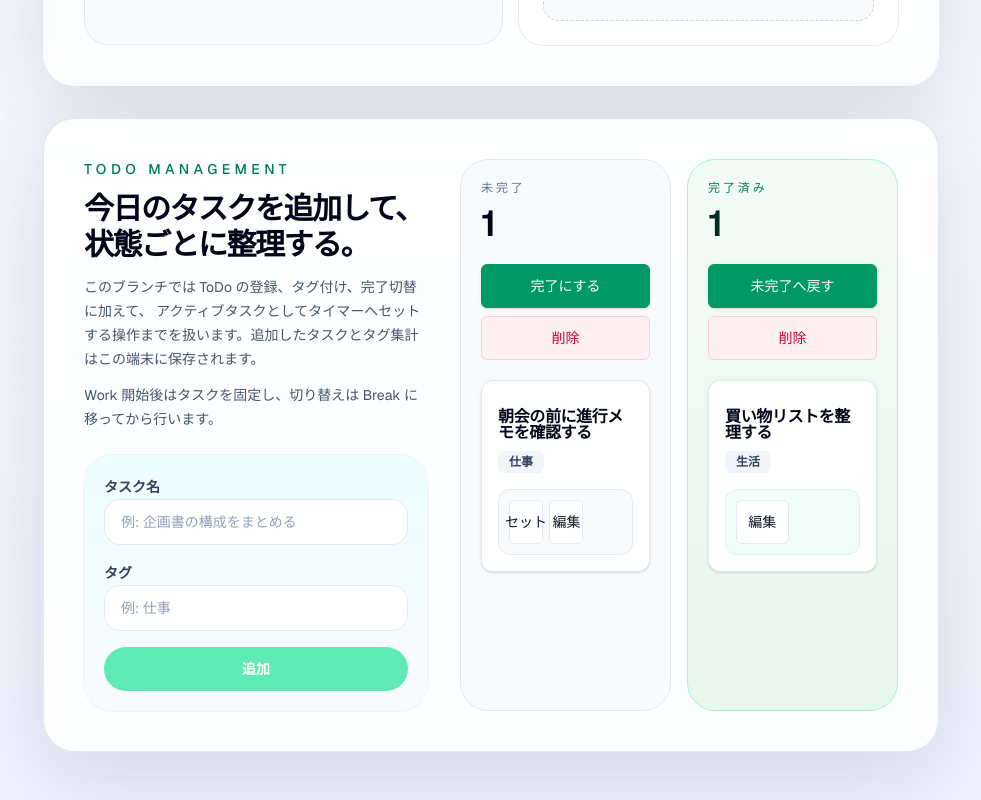
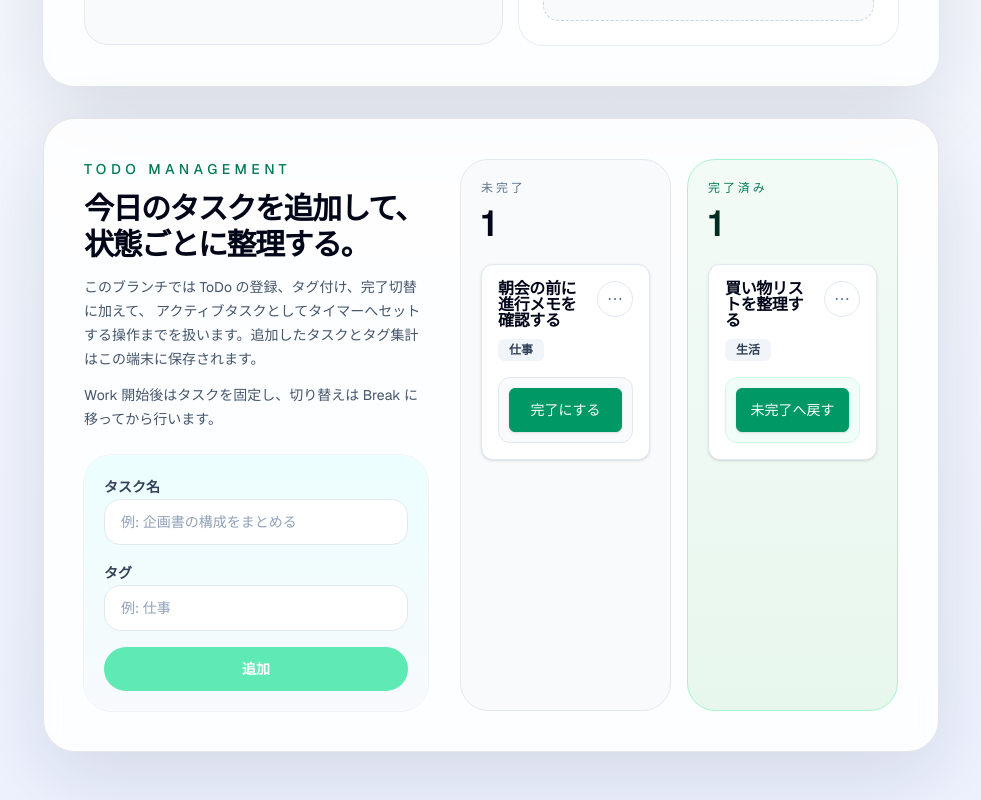
Before and after one commit to arakink/pomo-list, a Next.js app: page / in a window 1280 px wide. Shown: the part 1223-2023 px from the top of the page, without its empty margins (149-1130 px from the left). Built offline with nearby package versions, Linux system fonts and the light colour scheme.

Commit message:
refactor: 不要な選択機能を削除し、タスクメニューを改善

```diff
--- a/components/todo-panel.tsx
+++ b/components/todo-panel.tsx
@@ -16,17 +16,6 @@ import { Todo } from "@/lib/pomo-list";
 import { cn } from "@/lib/utils";
 
 type ColumnType = "incomplete" | "completed";
-type SelectionMode = "toggleStatus" | "delete" | null;
-type TodoColumnSelection = {
-  mode: SelectionMode;
-  column: ColumnType | null;
-  selectedTodoIds: string[];
-  onStartToggleStatus: () => void;
-  onStartDelete: () => void;
-  onConfirm: () => void;
-  onCancel: () => void;
-  onSelect: (id: string) => void;
-};
 type TodoColumnEditing = {
   todoId: string | null;
   title: string;
@@ -40,30 +29,6 @@ type TodoColumnEditing = {
 
 function getPrimaryActionLabel(columnType: ColumnType) {
   return columnType === "incomplete" ? "完了にする" : "未完了へ戻す";
-}
-
-function getConfirmActionLabel(
-  mode: SelectionMode,
-  columnType: ColumnType,
-) {
-  if (mode === "delete") {
-    return "削除を実行";
-  }
-
-  return getPrimaryActionLabel(columnType);
-}
-
-function getSelectionDescription(
-  mode: SelectionMode,
-  columnType: ColumnType,
-) {
-  if (mode === "delete") {
-    return "対象のタスクを選んで削除します。";
-  }
-
-  return columnType === "incomplete"
-    ? "完了にしたいタスクを選んでください。"
-    : "未完了へ戻したいタスクを選んでください。";
 }
 
 function createTodoId() {
@@ -97,12 +62,10 @@ export function TodoPanel({
 }: TodoPanelProps) {
   const [title, setTitle] = useState("");
   const [tag, setTag] = useState("");
-  const [selectedTodoIds, setSelectedTodoIds] = useState<string[]>([]);
-  const [selectionMode, setSelectionMode] = useState<SelectionMode>(null);
-  const [selectionColumn, setSelectionColumn] = useState<ColumnType | null>(null);
   const [editingTodoId, setEditingTodoId] = useState<string | null>(null);
   const [editingTitle, setEditingTitle] = useState("");
   const [editingTag, setEditingTag] = useState("");
+  const [openMenuTodoId, setOpenMenuTodoId] = useState<string | null>(null);
 
   const incompleteTodos = todos.filter((todo) => !todo.completed);
   const completedTodos = todos.filter((todo) => todo.completed);
@@ -127,35 +90,8 @@ export function TodoPanel({
     setTag("");
   };
 
-  const toggleTodoSelected = (id: string) => {
-    setSelectedTodoIds((currentIds) =>
-      currentIds.includes(id)
-        ? currentIds.filter((currentId) => currentId !== id)
-        : [...currentIds, id],
-    );
-  };
-
-  const startSelection = (
-    mode: Exclude<SelectionMode, null>,
-    column: ColumnType,
-  ) => {
-    setSelectionMode(mode);
-    setSelectionColumn(column);
-    setSelectedTodoIds([]);
-  };
-
-  const cancelSelection = () => {
-    setSelectionMode(null);
-    setSelectionColumn(null);
-    setSelectedTodoIds([]);
-  };
-
-  const moveSelectedTodos = (completed: boolean) => {
-    onUpdateTodoCompletion(selectedTodoIds, completed);
-    cancelSelection();
-  };
-
   const startEditingTodo = (todo: Todo) => {
+    setOpenMenuTodoId(null);
     setEditingTodoId(todo.id);
     setEditingTitle(todo.title);
     setEditingTag(todo.tag);
@@ -190,33 +126,23 @@ export function TodoPanel({
     cancelEditingTodo();
   };
 
-  const deleteSelectedTodos = () => {
-    onDeleteTodos(selectedTodoIds);
+  const handleToggleTodoCompletion = (todo: Todo) => {
+    onUpdateTodoCompletion([todo.id], !todo.completed);
+    setOpenMenuTodoId(null);
 
-    if (editingTodoId !== null && selectedTodoIds.includes(editingTodoId)) {
+    if (editingTodoId === todo.id) {
       cancelEditingTodo();
     }
-
-    cancelSelection();
   };
 
-  const createSelection = (column: ColumnType): TodoColumnSelection => ({
-    mode: selectionMode,
-    column: selectionColumn,
-    selectedTodoIds,
-    onStartToggleStatus: () => startSelection("toggleStatus", column),
-    onStartDelete: () => startSelection("delete", column),
-    onConfirm: () => {
-      if (selectionMode === "delete") {
-        deleteSelectedTodos();
-        return;
+  const handleDeleteTodo = (todoId: string) => {
+    onDeleteTodos([todoId]);
+    setOpenMenuTodoId(null);
+
+    if (editingTodoId === todoId) {
+      cancelEditingTodo();
     }
-
-      moveSelectedTodos(column === "incomplete");
-    },
-    onCancel: cancelSelection,
-    onSelect: toggleTodoSelected,
-  });
+  };
 
   const editing: TodoColumnEditing = {
     todoId: editingTodoId,
@@ -304,7 +230,6 @@ export function TodoPanel({
             emptyMessage="まだタスクはありません。追加するとここに表示されます。"
             todos={incompleteTodos}
             columnType="incomplete"
-            selection={createSelection("incomplete")}
             editing={editing}
             tone="slate"
             activeTaskId={activeTaskId}
@@ -312,6 +237,15 @@ export function TodoPanel({
             canClearActiveTask={canClearActiveTask}
             onSetActiveTask={onSetActiveTask}
             onClearActiveTask={onClearActiveTask}
+            onToggleTodoCompletion={handleToggleTodoCompletion}
+            onDeleteTodo={handleDeleteTodo}
+            openMenuTodoId={openMenuTodoId}
+            onToggleMenu={(todoId) =>
+              setOpenMenuTodoId((currentId) =>
+                currentId === todoId ? null : todoId,
+              )
+            }
+            onCloseMenu={() => setOpenMenuTodoId(null)}
           />
           <TodoColumn
             title="完了済み"
@@ -319,7 +253,6 @@ export function TodoPanel({
             emptyMessage="完了したタスクはまだありません。"
             todos={completedTodos}
             columnType="completed"
-            selection={createSelection("completed")}
             editing={editing}
             tone="emerald"
             activeTaskId={activeTaskId}
@@ -327,6 +260,15 @@ export function TodoPanel({
             canClearActiveTask={canClearActiveTask}
             onSetActiveTask={onSetActiveTask}
             onClearActiveTask={onClearActiveTask}
+            onToggleTodoCompletion={handleToggleTodoCompletion}
+            onDeleteTodo={handleDeleteTodo}
+            openMenuTodoId={openMenuTodoId}
+            onToggleMenu={(todoId) =>
+              setOpenMenuTodoId((currentId) =>
+                currentId === todoId ? null : todoId,
+              )
+            }
+            onCloseMenu={() => setOpenMenuTodoId(null)}
           />
         </div>
       </div>
@@ -340,7 +282,6 @@ type TodoColumnProps = {
   emptyMessage: string;
   todos: Todo[];
   columnType: ColumnType;
-  selection: TodoColumnSelection;
   editing: TodoColumnEditing;
   tone: "slate" | "emerald";
   activeTaskId: string | null;
@@ -348,6 +289,11 @@ type TodoColumnProps = {
   canClearActiveTask: boolean;
   onSetActiveTask: (todoId: string) => void;
   onClearActiveTask: () => void;
+  onToggleTodoCompletion: (todo: Todo) => void;
+  onDeleteTodo: (todoId: string) => void;
+  openMenuTodoId: string | null;
+  onToggleMenu: (todoId: string) => void;
+  onCloseMenu: () => void;
 };
 
 function TodoColumn({
@@ -356,7 +302,6 @@ function TodoColumn({
   emptyMessage,
   todos,
   columnType,
-  selection,
   editing,
   tone,
   activeTaskId,
@@ -364,6 +309,11 @@ function TodoColumn({
   canClearActiveTask,
   onSetActiveTask,
   onClearActiveTask,
+  onToggleTodoCompletion,
+  onDeleteTodo,
+  openMenuTodoId,
+  onToggleMenu,
+  onCloseMenu,
 }: TodoColumnProps) {
   const panelClassName =
     tone === "emerald"
@@ -380,25 +330,8 @@ function TodoColumn({
     tone === "emerald"
       ? "border-emerald-200 bg-white text-slate-950 placeholder:text-slate-400 focus-visible:border-emerald-500 focus-visible:ring-emerald-500/10"
       : "";
-  const checkboxClassName =
-    tone === "emerald"
-      ? "border-emerald-300 bg-white text-emerald-700 accent-emerald-600"
-      : "border-slate-300 bg-white text-emerald-700 accent-emerald-600";
-  const hasSelection = todos.some((todo) =>
-    selection.selectedTodoIds.includes(todo.id),
-  );
-  const isSelectingInThisColumn = selection.column === columnType;
   const primaryActionLabel = getPrimaryActionLabel(columnType);
-  const confirmActionLabel = getConfirmActionLabel(selection.mode, columnType);
-  const selectionDescription = getSelectionDescription(
-    selection.mode,
-    columnType,
-  );
-  const canSetTask = columnType === "incomplete" && !isSelectingInThisColumn;
-  const selectionCardClassName =
-    tone === "emerald"
-      ? "border-emerald-200 bg-white text-slate-700"
-      : "bg-white";
+  const canSetTask = columnType === "incomplete";
   const todoCardClassName =
     tone === "emerald"
       ? "border-emerald-100 bg-white shadow-[0_10px_28px_rgba(16,185,129,0.08)]"
@@ -409,9 +342,8 @@ function TodoColumn({
       : "border-slate-200 bg-slate-50";
   const primaryButtonVariant = "default";
   const secondaryButtonVariant = "secondary";
-  const destructiveButtonVariant = "destructive";
   const actionButtonClassName =
-    "h-auto min-h-11 whitespace-normal px-4 py-3 text-center leading-[1.2] shadow-none";
+    "h-auto min-h-11 whitespace-normal px-4 py-3 text-center leading-[1.25] shadow-none";
   const primaryButtonClassName =
     tone === "emerald"
       ? "border-emerald-600 bg-emerald-600 text-white hover:border-emerald-700 hover:bg-emerald-700"
@@ -434,89 +366,11 @@ function TodoColumn({
         </div>
       </div>
 
-      <div className="mt-5 grid gap-2">
-        {isSelectingInThisColumn ? (
-          <>
-            <Card className={selectionCardClassName}>
-              <CardContent className="p-4">
-                <p className={cn("text-sm leading-6", eyebrowClassName)}>
-                  {selectionDescription}
-                </p>
-              </CardContent>
-            </Card>
-            <Button
-              onClick={selection.onConfirm}
-              disabled={!hasSelection}
-              variant={
-                selection.mode === "delete"
-                  ? destructiveButtonVariant
-                  : primaryButtonVariant
-              }
-              className={cn("w-full rounded-2xl", actionButtonClassName, selection.mode !== "delete" && primaryButtonClassName)}
-            >
-              {confirmActionLabel}
-            </Button>
-            <Button
-              onClick={selection.onCancel}
-              variant={secondaryButtonVariant}
-              className={cn("w-full rounded-2xl", actionButtonClassName, secondaryButtonClassName)}
-            >
-              キャンセル
-            </Button>
-          </>
-        ) : (
-          <>
-            <Button
-              onClick={selection.onStartToggleStatus}
-              variant={primaryButtonVariant}
-              className={cn("w-full rounded-2xl", actionButtonClassName, primaryButtonClassName)}
-            >
-              {primaryActionLabel}
-            </Button>
-            <Button
-              onClick={selection.onStartDelete}
-              variant={destructiveButtonVariant}
-              className={cn("w-full rounded-2xl", actionButtonClassName)}
-            >
-              削除
-            </Button>
-          </>
-        )}
-      </div>
-
       {todos.length > 0 ? (
         <ul className="mt-5 space-y-3">
           {todos.map((todo) => (
             <li key={todo.id}>
               <Card className={cn("overflow-hidden rounded-2xl transition", todoCardClassName)}>
-                {isSelectingInThisColumn ? (
-                  <CardHeader className="pb-0">
-                    <label
-                      className={cn(
-                        "flex items-center gap-3 rounded-xl border px-3 py-2.5",
-                        tone === "emerald"
-                          ? "border-white/10 bg-white/6"
-                          : "border-slate-200 bg-slate-50",
-                      )}
-                    >
-                      <div className="flex items-center gap-3">
-                        <input
-                          type="checkbox"
-                          checked={selection.selectedTodoIds.includes(todo.id)}
-                          onChange={() => selection.onSelect(todo.id)}
-                          aria-label={`「${todo.title}」を選択`}
-                          className={`h-4 w-4 rounded border ${checkboxClassName}`}
-                        />
-                        <span
-                          className={`text-xs font-semibold uppercase tracking-[0.18em] ${eyebrowClassName}`}
-                        >
-                          選択
-                        </span>
-                      </div>
-                    </label>
-                  </CardHeader>
-                ) : null}
-
                 {editing.todoId === todo.id ? (
                   <>
                     <CardHeader>
@@ -554,19 +408,8 @@ function TodoColumn({
                 ) : (
                   <>
                     <CardHeader className="space-y-3">
-                      <div className="flex flex-wrap items-center justify-end gap-2">
-                        {activeTaskId === todo.id ? (
-                          <Badge
-                            className={cn(
-                              "bg-orange-100 text-orange-800",
-                              tone === "emerald" && "bg-emerald-700 text-white",
-                            )}
-                          >
-                            Current Focus
-                          </Badge>
-                        ) : null}
-                      </div>
-                      <div className="space-y-2">
+                      <div className="relative flex items-start justify-between gap-3">
+                        <div className="min-w-0 flex-1 space-y-2">
                           <CardTitle className={cn("leading-6", titleClassName)}>
                             {todo.title}
                           </CardTitle>
@@ -586,6 +429,73 @@ function TodoColumn({
                             <p className={`text-xs font-medium ${emptyClassName}`}>タグなし</p>
                           )}
                         </div>
+                        <div className="flex shrink-0 items-center gap-2">
+                        {activeTaskId === todo.id ? (
+                          <Badge
+                            className={cn(
+                              "bg-orange-100 text-orange-800",
+                              tone === "emerald" && "bg-emerald-700 text-white",
+                            )}
+                          >
+                            Current Focus
+                          </Badge>
+                        ) : null}
+                          <button
+                            type="button"
+                            onClick={() => onToggleMenu(todo.id)}
+                            aria-label="タスクメニューを開く"
+                            className="inline-flex h-9 w-9 items-center justify-center rounded-full border border-slate-200 bg-white text-slate-500 transition hover:border-slate-300 hover:bg-slate-50 hover:text-slate-700"
+                          >
+                            ⋯
+                          </button>
+                        </div>
+                        {openMenuTodoId === todo.id ? (
+                          <div className="absolute top-11 right-0 z-10 w-40 rounded-xl border border-slate-200 bg-white p-1.5 shadow-[0_18px_32px_rgba(15,23,42,0.12)]">
+                            {canSetTask ? (
+                              <button
+                                type="button"
+                                onClick={() => {
+                                  if (activeTaskId === todo.id && canClearActiveTask) {
+                                    onClearActiveTask();
+                                  } else {
+                                    onSetActiveTask(todo.id);
+                                  }
+                                  onCloseMenu();
+                                }}
+                                disabled={
+                                  activeTaskId === todo.id
+                                    ? !canClearActiveTask
+                                    : !canSetActiveTask
+                                }
+                                className="flex w-full items-center rounded-lg px-3 py-2 text-left text-sm text-slate-700 transition hover:bg-slate-50 disabled:cursor-not-allowed disabled:text-slate-400"
+                              >
+                                {activeTaskId === todo.id
+                                  ? canClearActiveTask
+                                    ? "セットを解除"
+                                    : "セット中"
+                                  : "タスクをセット"}
+                              </button>
+                            ) : null}
+                            <button
+                              type="button"
+                              onClick={() => {
+                                editing.onStart(todo);
+                                onCloseMenu();
+                              }}
+                              className="flex w-full items-center rounded-lg px-3 py-2 text-left text-sm text-slate-700 transition hover:bg-slate-50"
+                            >
+                              編集
+                            </button>
+                            <button
+                              type="button"
+                              onClick={() => onDeleteTodo(todo.id)}
+                              className="flex w-full items-center rounded-lg px-3 py-2 text-left text-sm text-rose-700 transition hover:bg-rose-50"
+                            >
+                              削除
+                            </button>
+                          </div>
+                        ) : null}
+                      </div>
                     </CardHeader>
                   </>
                 )}
@@ -593,64 +503,44 @@ function TodoColumn({
                 <CardFooter className="pt-0">
                   <div
                     className={cn(
-                      "grid w-full gap-2 rounded-xl border p-2.5",
+                      "w-full rounded-xl border p-2.5",
                       actionAreaClassName,
-                      canSetTask ? "sm:grid-cols-3" : "sm:grid-cols-2",
                     )}
                   >
-                    {canSetTask ? (
                     <Button
-                        onClick={() =>
-                          activeTaskId === todo.id && canClearActiveTask
-                            ? onClearActiveTask()
-                            : onSetActiveTask(todo.id)
-                        }
-                        disabled={
-                          activeTaskId === todo.id
-                            ? !canClearActiveTask
-                            : !canSetActiveTask
-                        }
-                        variant={activeTaskId === todo.id ? primaryButtonVariant : secondaryButtonVariant}
+                      onClick={() => onToggleTodoCompletion(todo)}
+                      variant={primaryButtonVariant}
                       className={cn(
                         "w-full rounded-2xl",
                         actionButtonClassName,
-                          activeTaskId === todo.id
-                            ? primaryButtonClassName
-                            : secondaryButtonClassName,
+                        primaryButtonClassName,
                       )}
                     >
-                        {activeTaskId === todo.id
-                          ? canClearActiveTask
-                            ? "解除"
-                            : "セット中"
-                          : canSetActiveTask
-                            ? "セット"
-                            : "Break後にセット"}
+                      {primaryActionLabel}
+                    </Button>
+                    {editing.todoId === todo.id ? (
+                      <Button
+                        onClick={() => editing.onSave(todo.id)}
+                        disabled={!editing.title.trim()}
+                        variant={secondaryButtonVariant}
+                        className={cn(
+                          "mt-2 w-full rounded-2xl",
+                          actionButtonClassName,
+                          secondaryButtonClassName,
+                        )}
+                      >
+                        保存
                       </Button>
                     ) : null}
                     {editing.todoId === todo.id ? (
                       <Button
-                        onClick={() => editing.onSave(todo.id)}
-                        disabled={!editing.title.trim()}
-                        variant={primaryButtonVariant}
-                        className={cn("w-full rounded-2xl", actionButtonClassName, primaryButtonClassName)}
-                      >
-                        保存
-                      </Button>
-                    ) : (
-                      <Button
-                        onClick={() => editing.onStart(todo)}
-                        variant={secondaryButtonVariant}
-                        className={cn("w-full rounded-2xl", actionButtonClassName, secondaryButtonClassName)}
-                      >
-                        編集
-                      </Button>
-                    )}
-                    {editing.todoId === todo.id ? (
-                      <Button
                         onClick={editing.onCancel}
                         variant={secondaryButtonVariant}
-                        className={cn("w-full rounded-2xl", actionButtonClassName, secondaryButtonClassName)}
+                        className={cn(
+                          "mt-2 w-full rounded-2xl",
+                          actionButtonClassName,
+                          secondaryButtonClassName,
+                        )}
                       >
                         キャンセル
                       </Button>
```
Lines whose indentation alone changed are shown as unchanged.
